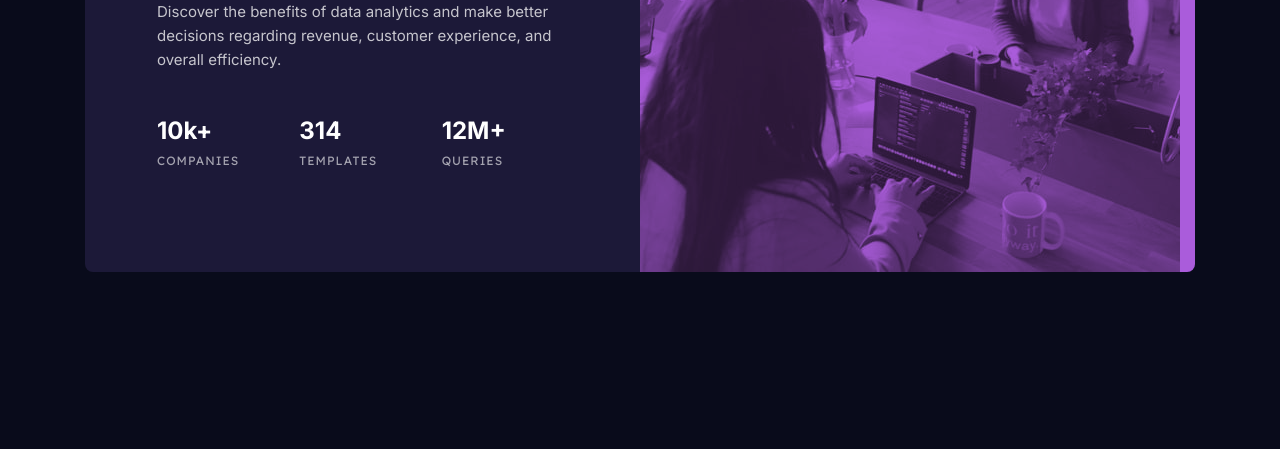
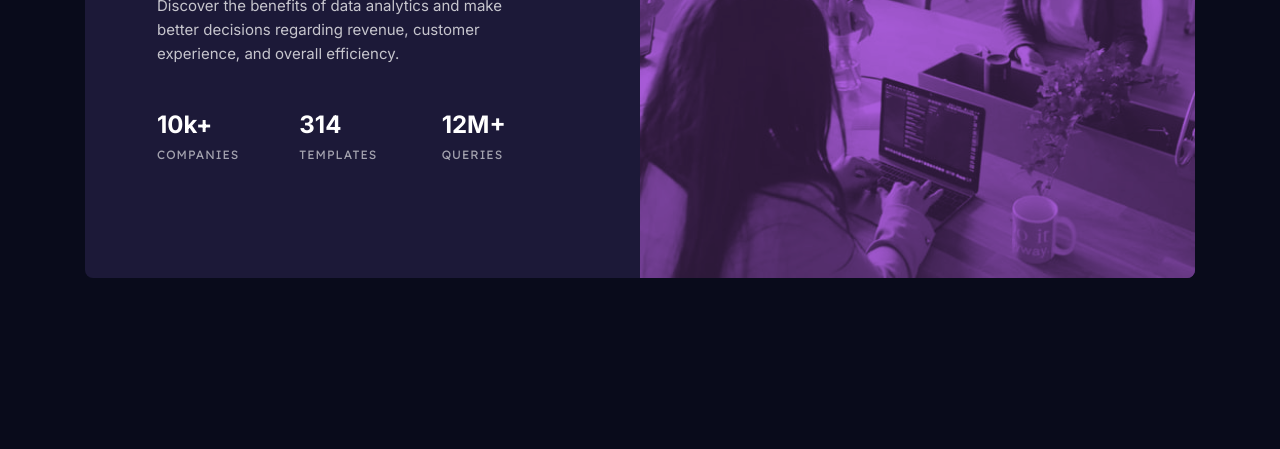
Before and after one commit to MattPahuta/stats-preview-card-component, a plain HTML site: page index.html in a window 1280 px wide. Shown: the part 351-800 px from the top of the page. Drawn offline with Linux system fonts and the light colour scheme.

Commit message:
Refine styles for desktop, update image styles

```diff
--- a/style.css
+++ b/style.css
@@ -9,10 +9,6 @@ Date: November 2023
 /* **************** */
 :root {
   /* FONTS */
-  /*
-  font-family: 'Inter', sans-serif;
-  font-family: 'Lexend Deca', sans-serif;
-  */
   --ff-primary: 'Inter', sans-serif;
   --ff-accent: 'Lexend Deca', sans-serif;
   /* Font Sizes */
@@ -20,7 +16,6 @@ Date: November 2023
   --fs-500: 1.5rem;;
   --fs-400: 0.9375rem;
   --fs-300: 0.75rem;
-
   /* COLORS*/
   /* Primary */
   --clr-extra-dark-blue: hsla(233, 49%, 7%, 1);
@@ -32,7 +27,6 @@ Date: November 2023
   --clr-transparent-white-accent: hsla(0, 0%, 100%, 0.6);
   /* Border radius */
   --br-soft: 0.5rem;
-
 }
 
 @media (min-width: 48rem) {
@@ -83,7 +77,6 @@ body {
   min-height: 100vh;
   display: grid;
   place-items: center;
-
   font-family: var(--ff-primary);
   font-size: var(--fs-400);
   line-height: 1.6;
@@ -91,17 +84,7 @@ body {
   color: var(--clr-white);
 }
 
-/* @media (min-width: 600px) {
-  body {
-    min-height: 100vh;
-    display: grid;
-    place-items: center;
-  }
-} */
-
-
 /* Card Styles */
-
 .card {
   margin-inline: 1.5rem;
   border-radius: var(--br-soft);
@@ -111,18 +94,26 @@ body {
   overflow: hidden;
 }
 
-
-
 .card-image-box {
   background: var(--clr-soft-violet);
 }
 
+.card-image-box picture {
+  height: 100%;
+}
+
 .card-image {
+  height: 100%;
+  width: 100%;
+  object-fit: cover;
   mix-blend-mode: multiply;
   opacity: 0.75;
 }
 
 .card-content {
+  display: flex;
+  flex-direction: column;
+  align-items: center;
   padding: 2rem;
   text-align: center;
 }
@@ -138,11 +129,10 @@ body {
 }
 
 .card-content p {
-  margin: 0 auto 2.5rem auto;
-  /* max-width: 40ch; */
+  margin-bottom: 2.5rem;
+  max-width: 40ch;
   color: var(--clr-transparent-white);
 }
-
 
 .card-content__stats-list {
   list-style: none;
@@ -174,17 +164,16 @@ body {
     max-width: 69.375rem;
     grid-template-columns: 1fr 1fr;
   }
-
   .card-image-box {
     order: 1;
   }
-
   .card-content {
     padding: 4.5rem 5rem 3.75rem 4.5rem;
+    align-items: flex-start;
     text-align: left;
   }
-
   .card-content__stats-list {
+    align-self: stretch;
     grid-template-columns: repeat(3, 1fr);
   }
 }
```
Also changed, not shown: index.html (+2 -2 lines).
